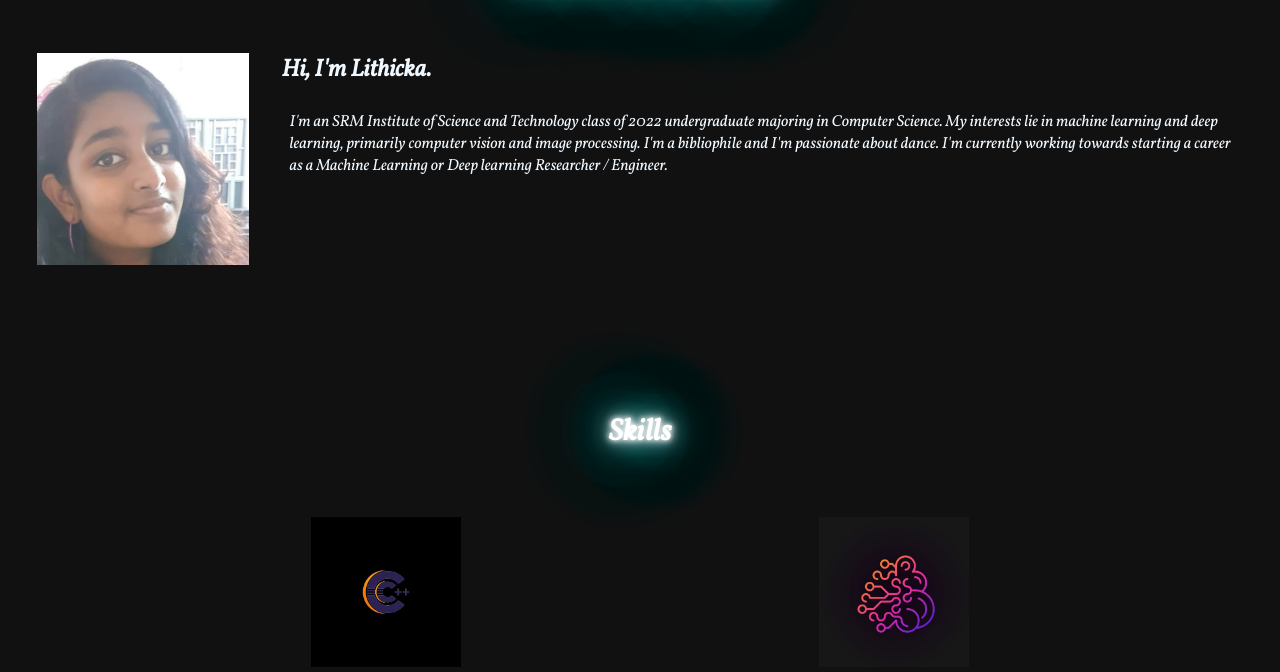
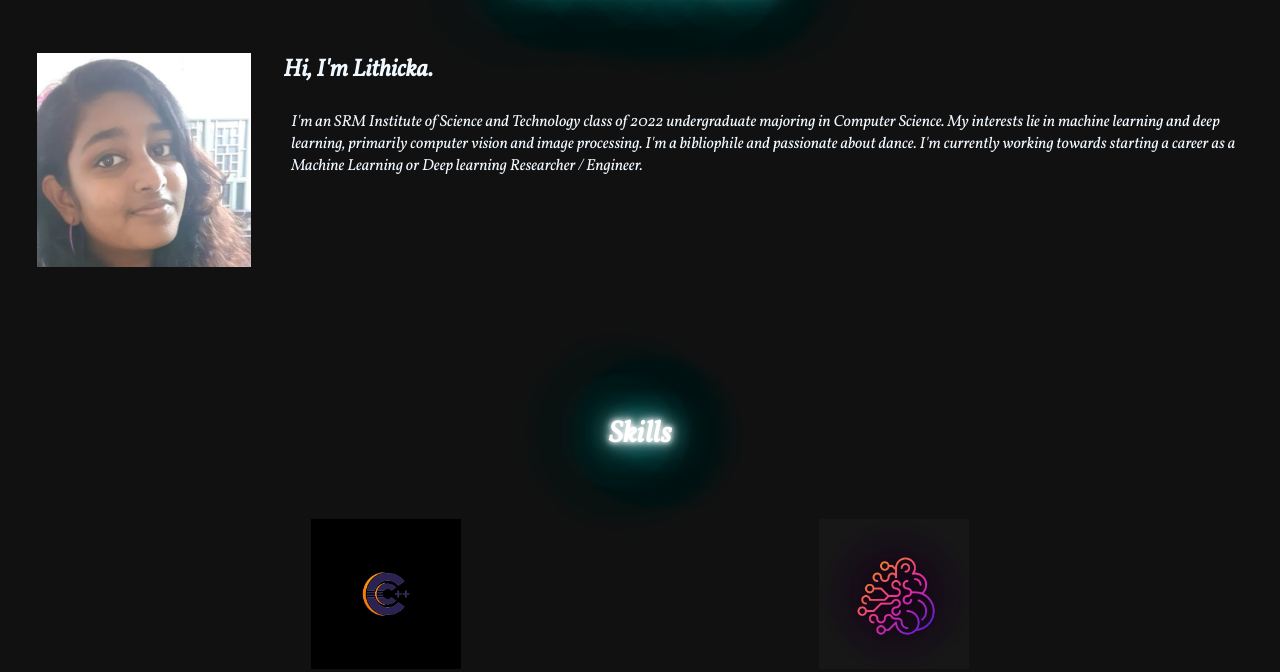
Before and after one commit to Lithicka/lithicka.github.io, a plain HTML site: page index.html in a window 1280 px wide. Shown: the part 954-1626 px from the top of the page. Drawn offline with Linux system fonts and the light colour scheme.

Commit message:
Update index.html

```diff
--- a/index.html
+++ b/index.html
@@ -45,7 +45,7 @@
                 </div>
                 <div class = "contentBx w50">
                     <h3>Hi, I'm Lithicka. </h3>
-                    <p>I'm an SRM Institute of Science and Technology class of 2022 undergraduate majoring in Computer Science. My interests lie in machine learning and deep learning, primarily computer vision and image processing. I'm a bibliophile and I'm passionate about dance. I'm currently working towards starting a career as a Machine Learning or Deep learning Researcher / Engineer.</p>
+                    <p>I'm an SRM Institute of Science and Technology class of 2022 undergraduate majoring in Computer Science. My interests lie in machine learning and deep learning, primarily computer vision and image processing. I'm a bibliophile and passionate about dance. I'm currently working towards starting a career as a Machine Learning or Deep learning Researcher / Engineer.</p>
                 </div>
             </div>
         </section>
```
